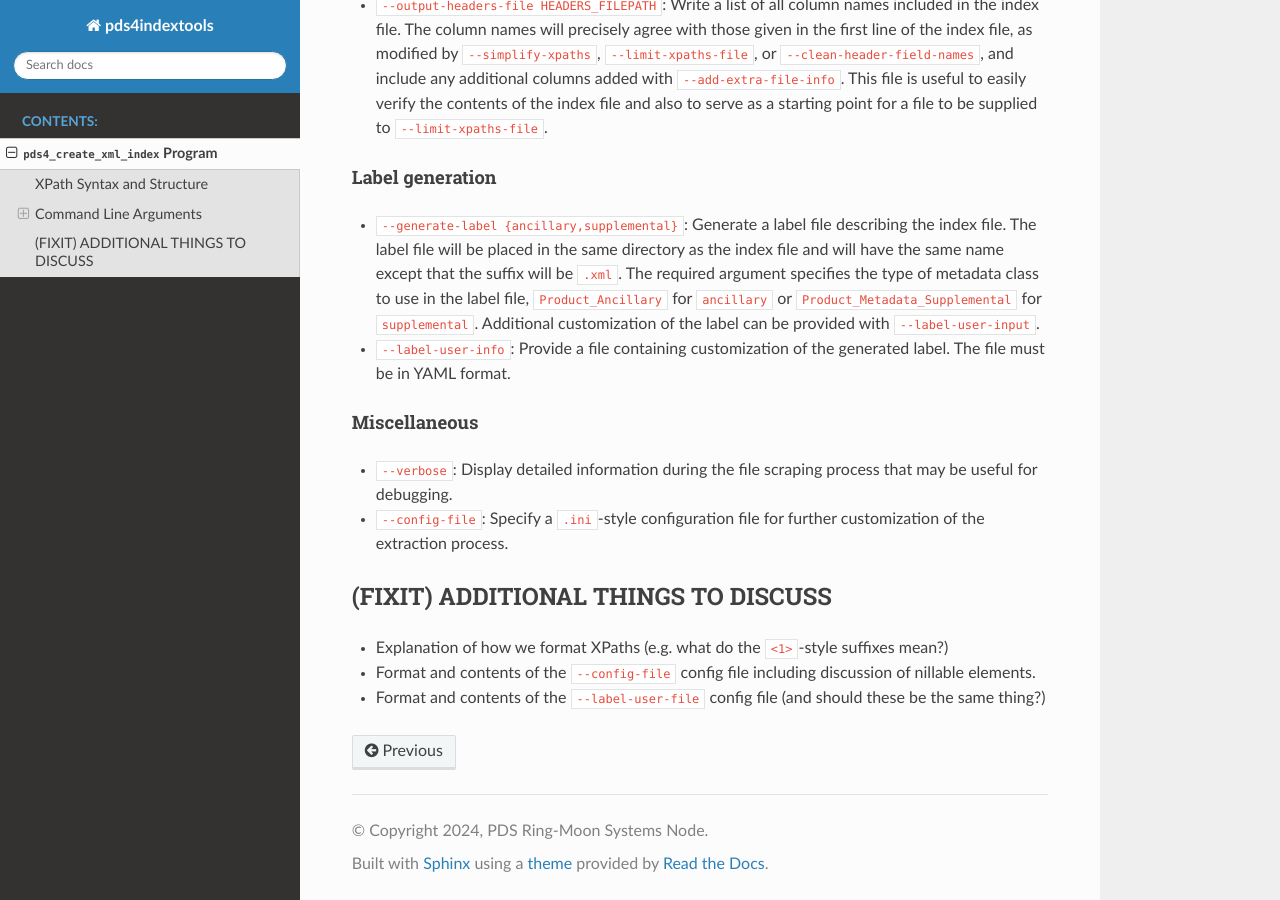
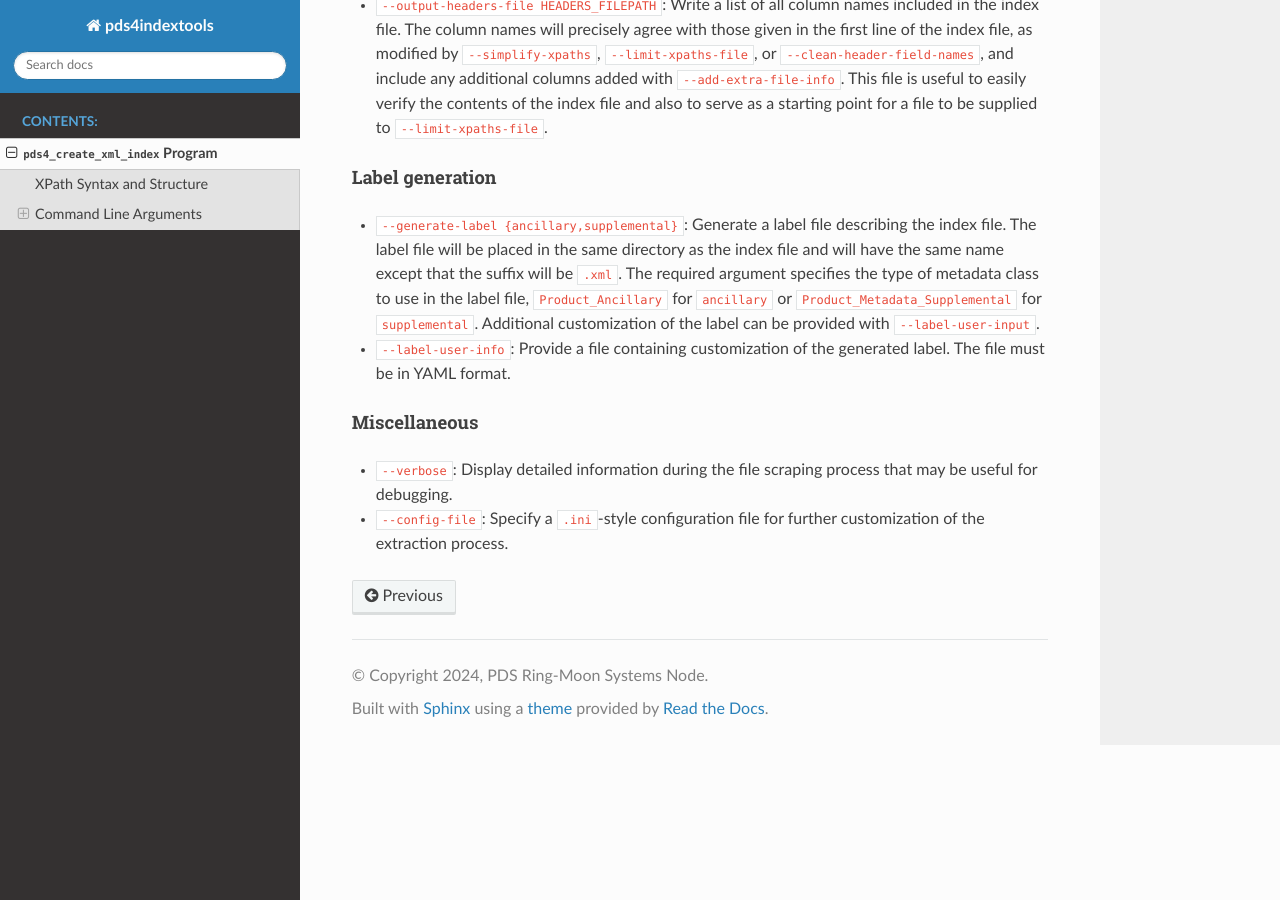
Before and after one commit to SETI/rms-pds4indextools, a Sphinx documentation site: the page built from docs/pds4_create_xml_index.rst, in a window 1280 px wide and 900 px high, scrolled down 3465 px. Built offline with Sphinx 7.4.7 and the Read the Docs theme 2.0.0, drawn with Linux system fonts in a browser that asks for light colours.

Commit message:
Changing documentation for 1.0.0 release

```diff
--- a/docs/pds4_create_xml_index.rst
+++ b/docs/pds4_create_xml_index.rst
@@ -190,14 +190,3 @@ Miscellaneous
 
 - ``--config-file``: Specify a ``.ini``-style configuration file for further customization
   of the extraction process.
-
-
-
-(FIXIT) ADDITIONAL THINGS TO DISCUSS
-------------------------------------
-
-- Explanation of how we format XPaths (e.g. what do the ``<1>``-style suffixes mean?)
-- Format and contents of the ``--config-file`` config file including discussion of
-  nillable elements.
-- Format and contents of the ``--label-user-file`` config file (and should these be the
-  same thing?)
```
